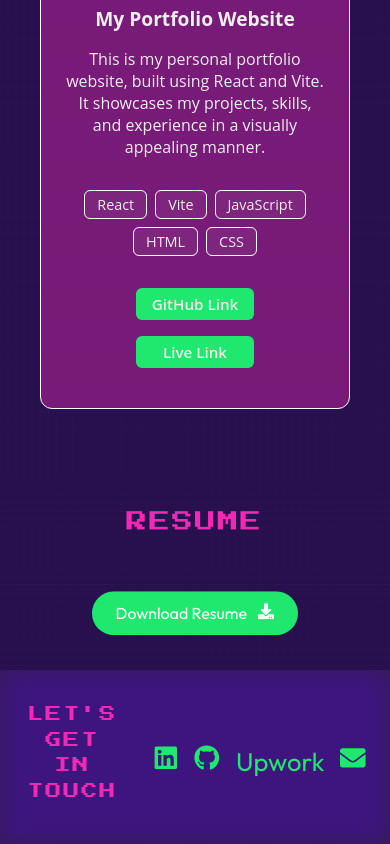
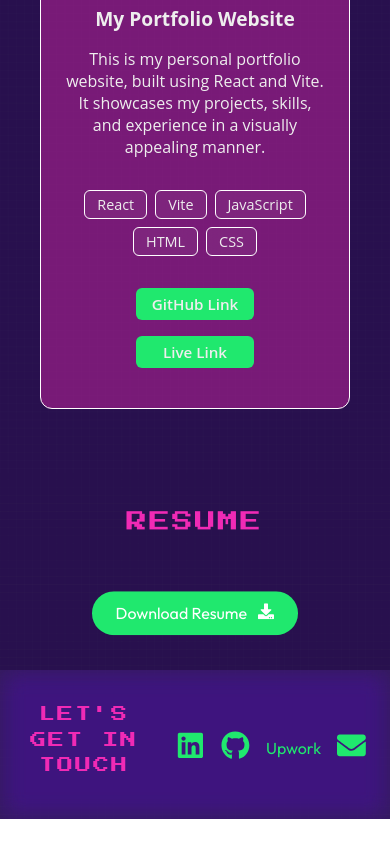
Before and after one commit to mahnoorcodes/portfolio_site, a React (Vite) app: page / in a window 390 px wide. Shown: the part 8868-9712 px from the top of the page. After the commit the page ends 9687 px from the top, so only its background shows below. Built offline with nearby package versions, Linux system fonts and the light colour scheme.

Commit message:
Fix: Contact

```diff
--- a/src/components/contact/contact.module.css
+++ b/src/components/contact/contact.module.css
@@ -98,12 +98,8 @@
         justify-content: center;
         margin-top: 0.5rem;
         gap: 1rem;
-        font-size: 1.6rem;
     }
 
-    .socialIcons a {
-        font-size: 1.6rem;
-    }
 }
 
 :global(section#contact) {
```
